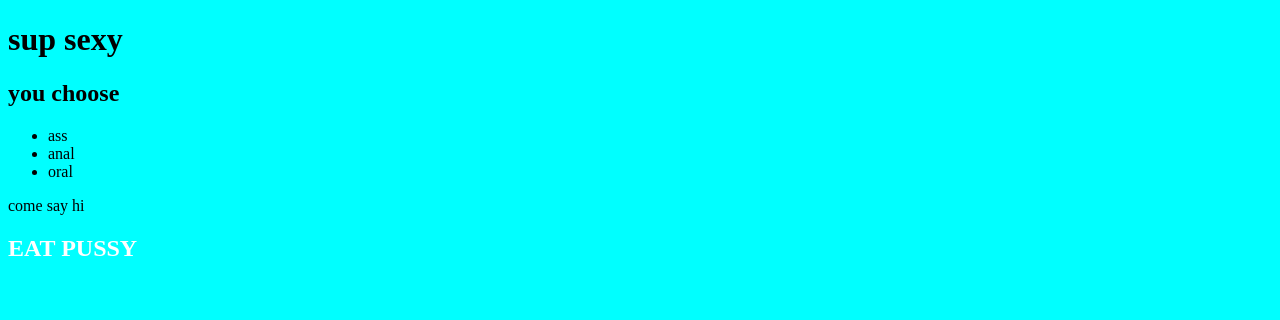
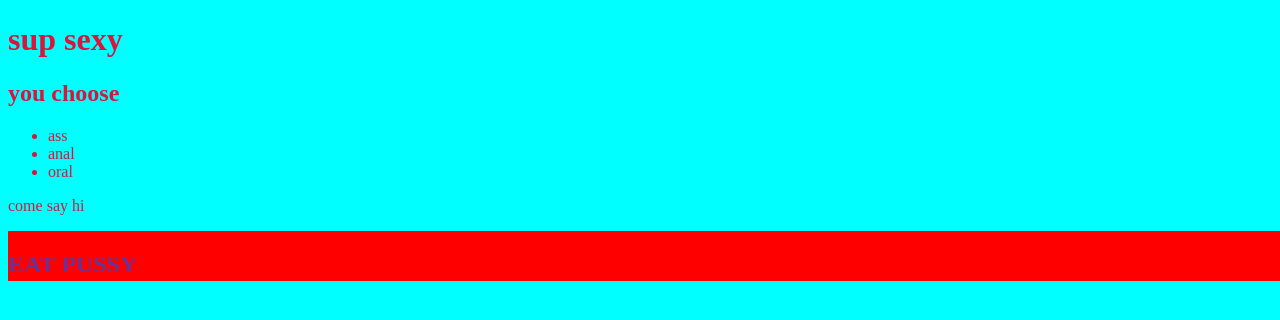
Before and after one commit to chillwill666/chillwill, a plain HTML site: page index.html in a window 1280 px wide. Drawn offline with Linux system fonts and the light colour scheme.

Commit message:
we need this

```diff
--- a/style.css
+++ b/style.css
@@ -6,15 +6,15 @@ head {
 body {
     background-color: aqua;
     background-position: center;
-    border-bottom-width: inherit;
-    border-bottom-color: darkblue;
+    border-bottom-width: 100px;
+    border-bottom-color: 10px solid darkblue;
     border-bottom: 15px;
+    color: crimson
 }
 foot {
-    height: 500px;
+    position: fixed;
+    height: 50px;
     width: 100%;
-    font size: 100%;
     background: red;
-    color: white;
-    align-content: center;
+    color: rebeccapurple;
 }
```
